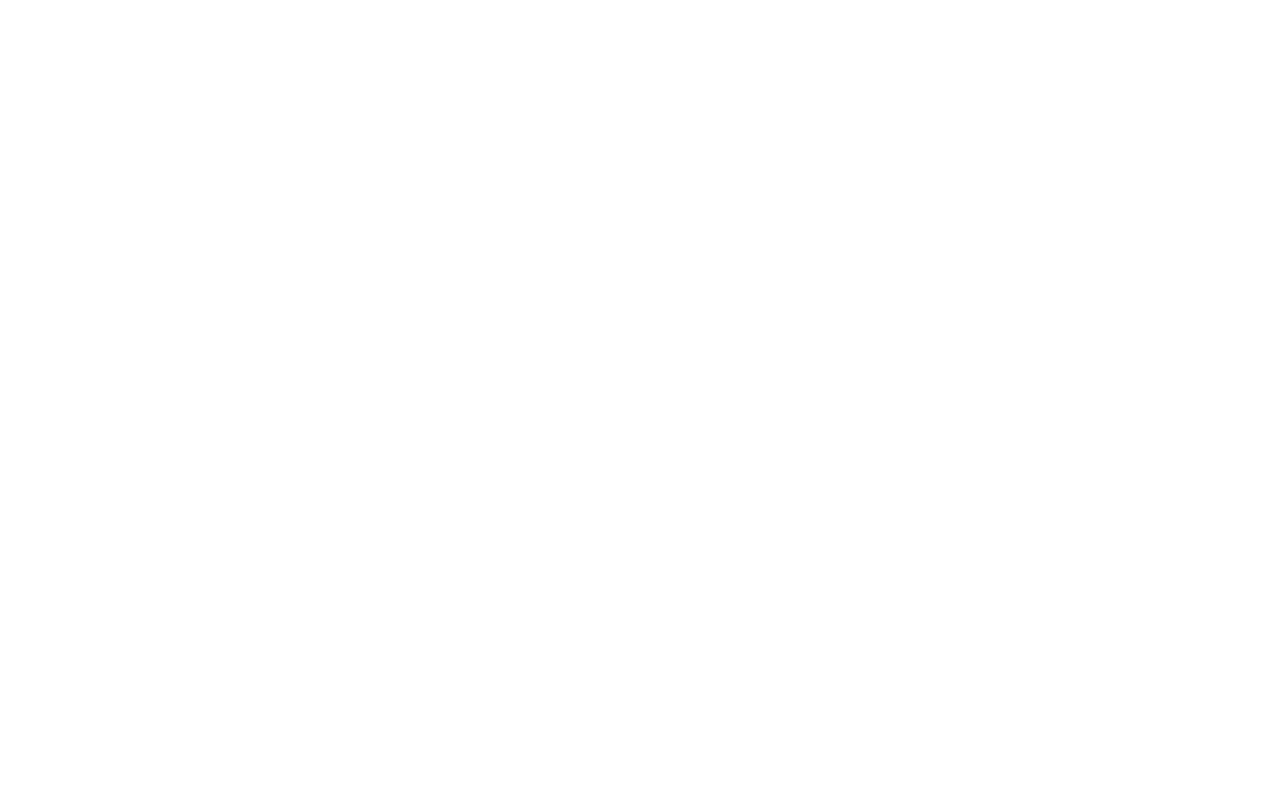
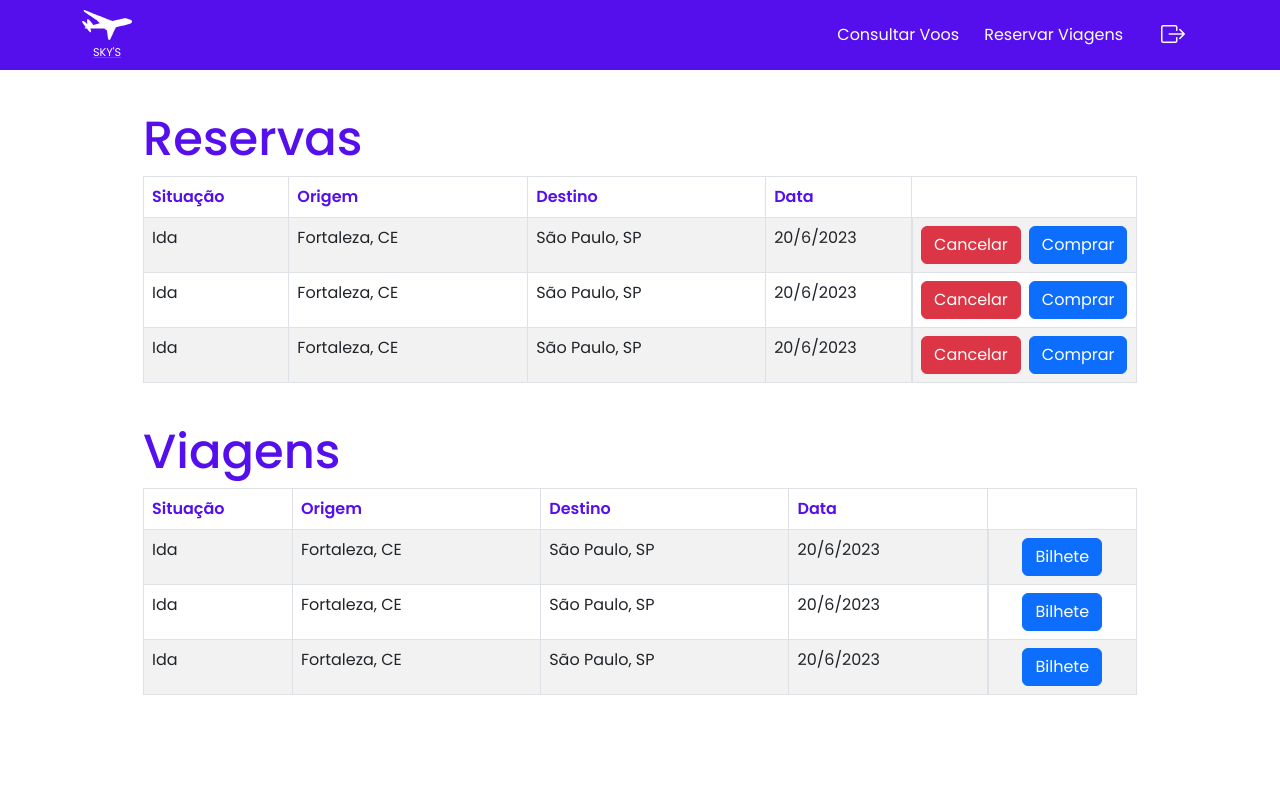
Before and after one commit to F-Gabriel-Braga/skys, a React (Create React App) app: page /tickets in a window 1280 px wide. Before the commit this address had no page. Shown: the top 800 px of the page. Built offline with nearby package versions, Linux system fonts and the light colour scheme; the HTML template or start-up script is replaced by a standard one.

Commit message:
create page tickets

```diff
--- a/src/App.jsx
+++ b/src/App.jsx
@@ -5,6 +5,7 @@
 import Home from "./screens/Home";
 import Signup from "./screens/Signup";
 import TermsPolicies from "./screens/TermsPolicies";
+import Tickets from "./screens/Tickets";
 
 function App() {
   return (
@@ -17,6 +18,7 @@
           <Route path="/terms" element={<TermsPolicies />} />
           <Route path="/" element={<Root />}>
             <Route path="/" element={<Home />} />
+            <Route path="/tickets" element={<Tickets />} />
           </Route>
         </Routes>
       </BrowserRouter>
--- a/src/components/Header/index.jsx
+++ b/src/components/Header/index.jsx
@@ -1,6 +1,7 @@
 import "./style.css";
 import logo from "../../assets/images/skys.svg";
 import { Link } from "react-router-dom";
+import { Button } from "react-bootstrap";
 
 export default function Header() {
     return (
@@ -11,11 +12,11 @@
                     <span>SKY'S</span>
                 </Link>
                 <div className="nav">
-                    <a href="">Consultar Voos</a>
-                    <a href="">Reservar Viagens</a>
-                    <a href="" className="logout">
+                    <Link to="/">Consultar Voos</Link>
+                    <Link to="/tickets">Reservar Viagens</Link>
+                    <Button variant="link" className="logout">
                         <i class="bi bi-box-arrow-right"></i>
-                    </a>
+                    </Button>
                 </div>
             </div>
         </header>
--- a/src/components/Header/style.css
+++ b/src/components/Header/style.css
@@ -29,7 +29,7 @@
     display: flex;
     justify-content: center;
     align-items: center;
-    gap: 20px;
+    gap: 25px;
 }
 
 .header .nav a {
@@ -39,4 +39,5 @@
 
 .header .nav .logout {
     font-size: 1.5rem;
+    color: white;
 }
--- /dev/null
+++ b/src/screens/Tickets/index.jsx
@@ -0,0 +1,108 @@
+import { Button, Table } from "react-bootstrap";
+import "./style.css";
+
+export default function Tickets() {
+    return (
+        <div className="tickets sec">
+            <h2>Reservas</h2>
+            <Table striped bordered hover>
+                <colgroup>
+                    <col style={{width: "15%"}} />
+                    <col style={{width: "25%"}} />
+                    <col style={{width: "25%"}} />
+                    <col style={{width: "15%"}} />
+                    <col style={{width: "20%"}} />
+                </colgroup>
+                <thead>
+                    <tr>
+                        <th>Situação</th>
+                        <th>Origem</th>
+                        <th>Destino</th>
+                        <th>Data</th>
+                        <th></th>
+                    </tr>
+                </thead>
+                <tbody>
+                    <tr>
+                        <td>Ida</td>
+                        <td>Fortaleza, CE</td>
+                        <td>São Paulo, SP</td>
+                        <td>20/6/2023</td>
+                        <td className="d-flex flex-row gap-2 justify-content-center">
+                            <Button variant="danger">Cancelar</Button>
+                            <Button>Comprar</Button>
+                        </td>
+                    </tr>
+                    <tr>
+                        <td>Ida</td>
+                        <td>Fortaleza, CE</td>
+                        <td>São Paulo, SP</td>
+                        <td>20/6/2023</td>
+                        <td className="d-flex flex-row gap-2 justify-content-center">
+                            <Button variant="danger">Cancelar</Button>
+                            <Button>Comprar</Button>
+                        </td>
+                    </tr>
+                    <tr>
+                        <td>Ida</td>
+                        <td>Fortaleza, CE</td>
+                        <td>São Paulo, SP</td>
+                        <td>20/6/2023</td>
+                        <td className="d-flex flex-row gap-2 justify-content-center">
+                            <Button variant="danger">Cancelar</Button>
+                            <Button>Comprar</Button>
+                        </td>
+                    </tr>
+                </tbody>
+            </Table><br />
+            <h2>Viagens</h2>
+            <Table striped bordered hover>
+                <colgroup>
+                    <col style={{width: "15%"}} />
+                    <col style={{width: "25%"}} />
+                    <col style={{width: "25%"}} />
+                    <col style={{width: "20%"}} />
+                    <col style={{width: "15%"}} />
+                </colgroup>
+                <thead>
+                    <tr>
+                        <th>Situação</th>
+                        <th>Origem</th>
+                        <th>Destino</th>
+                        <th>Data</th>
+                        <th></th>
+                    </tr>
+                </thead>
+                <tbody>
+                    <tr>
+                        <td>Ida</td>
+                        <td>Fortaleza, CE</td>
+                        <td>São Paulo, SP</td>
+                        <td>20/6/2023</td>
+                        <td className="d-flex flex-row gap-2 justify-content-center">
+                            <Button>Bilhete</Button>
+                        </td>
+                    </tr>
+                    <tr>
+                        <td>Ida</td>
+                        <td>Fortaleza, CE</td>
+                        <td>São Paulo, SP</td>
+                        <td>20/6/2023</td>
+                        <td className="d-flex flex-row gap-2 justify-content-center">
+                            <Button>Bilhete</Button>
+                        </td>
+                    </tr>
+                    <tr>
+                        <td>Ida</td>
+                        <td>Fortaleza, CE</td>
+                        <td>São Paulo, SP</td>
+                        <td>20/6/2023</td>
+                        <td className="d-flex flex-row gap-2 justify-content-center">
+                            <Button>Bilhete</Button>
+                        </td>
+                    </tr>
+                </tbody>
+            </Table><br />
+        </div>
+    );
+}
--- /dev/null
+++ b/src/screens/Tickets/style.css
@@ -0,0 +1,8 @@
+.tickets {
+    min-height: 100vh;
+    margin-top: 80px;
+}
+
+.tickets table th {
+    color: #550FED;
+}
```
